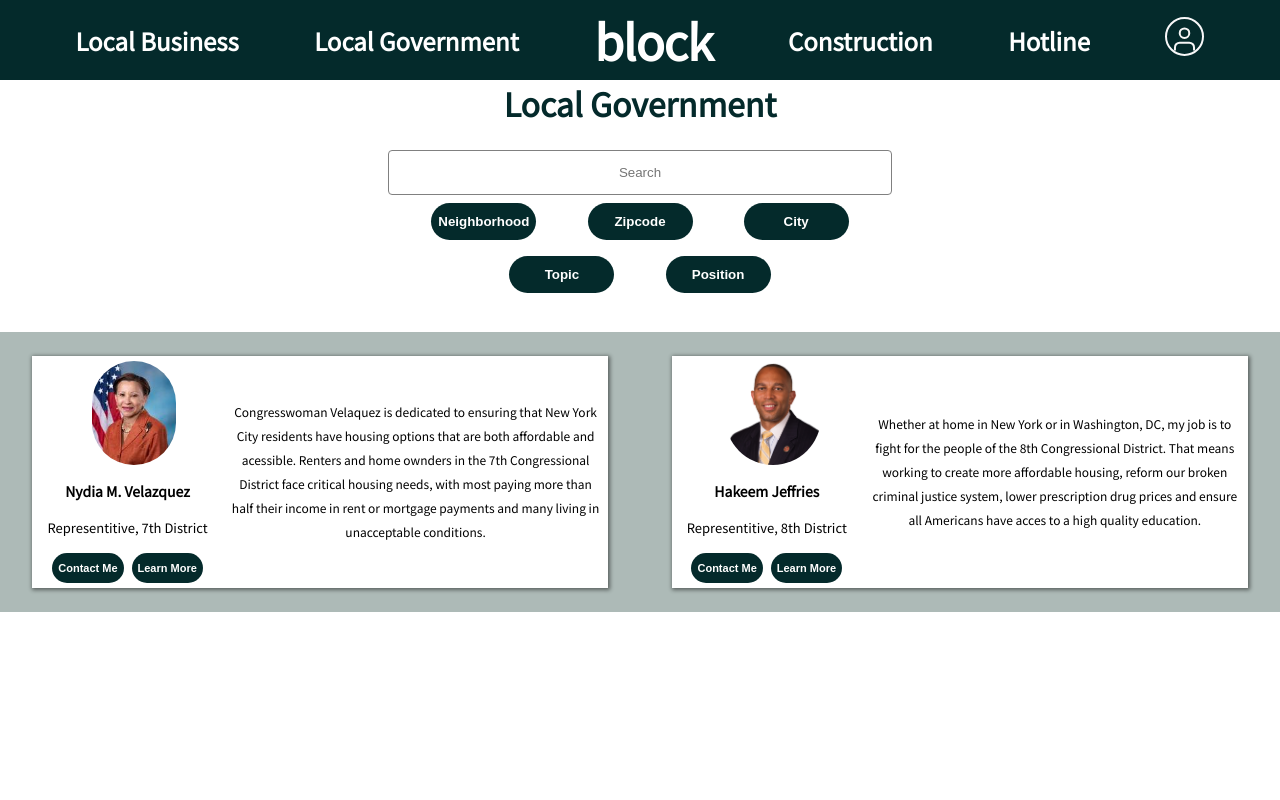
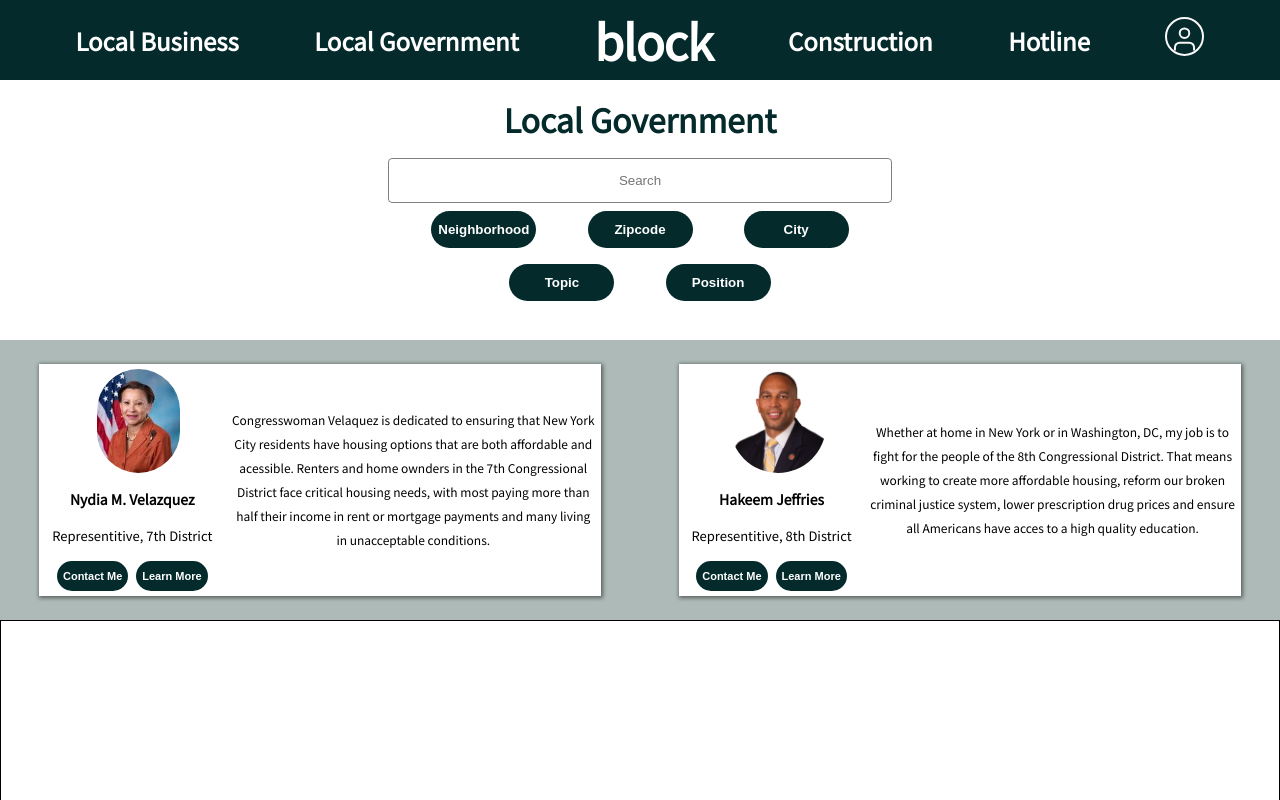
Before and after one commit to demurphy16/Block-App, a React (Create React App) app in the folder client/: page /localgov in a window 1280 px wide. Built offline with nearby package versions, Linux system fonts and the light colour scheme.

Commit message:
little touches

```diff
--- a/client/src/screens/LocalGov/LocalGov.css
+++ b/client/src/screens/LocalGov/LocalGov.css
@@ -1,3 +1,6 @@
+body {
+  height: 100vh;
+}
 .page-container {
   height: 100vh;
 }
@@ -7,7 +10,7 @@
   color: rgba(4, 42, 43, 4.3);
   font-family: var(--font-noto);
   font-weight: 900;
-  margin-bottom: 3vh;
+  margin: 2vh;
 }
 
 .gov-form {
@@ -63,6 +66,7 @@
   background-color: white;
   margin: 3vh 0;
   box-shadow: 1px 1px 4px 1px rgba(0, 0, 0, 0.486);
+  max-width: 562px;
 }
 .rep1 {
   /* border: 1px solid yellow; */
@@ -107,3 +111,13 @@
   /* border: 1px solid blue; */
   font-family: var(--font-noto);
 }
+
+.mayor {
+  border: 1px solid black;
+  height: 35vh;
+  margin-bottom: 5vh;
+}
+/* .carrossel {
+  border: 1px solid red;
+  height: 25vh;
+} */
--- a/client/src/screens/LocalGov/LocalGov.jsx
+++ b/client/src/screens/LocalGov/LocalGov.jsx
@@ -63,6 +63,9 @@ function LocalGov() {
             </p>
           </div>
         </div>
+        <div className="mayor">
+        </div>
+        <div className="carrossel"></div>
       </div>
     </Layout>
   )
```
